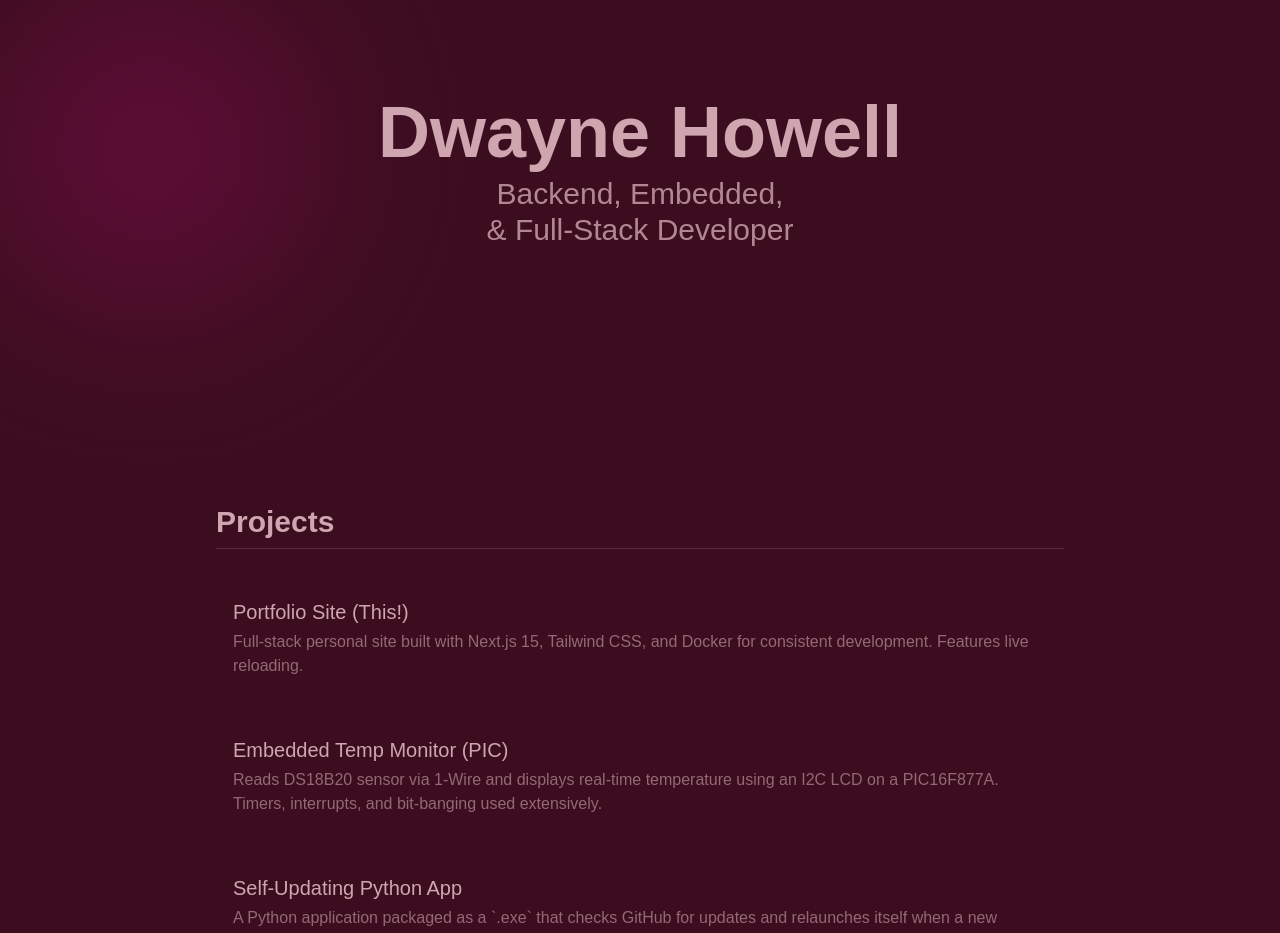
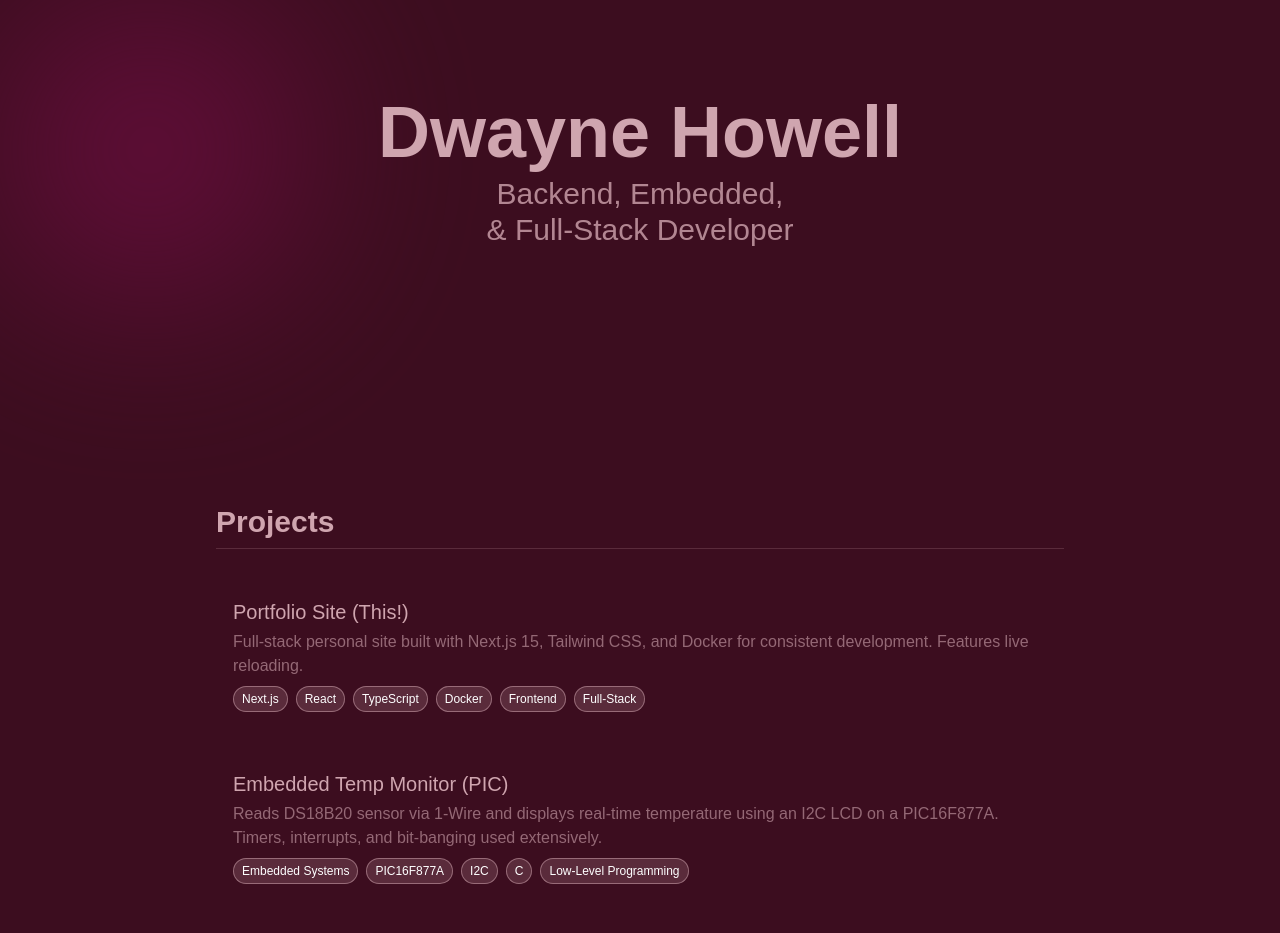
Before and after one commit to DAH300/da-portfolio-docker, a Next.js app: page / in a window 1280 px wide. Shown: the top 933 px of the page. Built offline with nearby package versions, Linux system fonts and the light colour scheme.

Commit message:
Add tags to project data and update ProjectCard component to display tags

```diff
--- a/docker-compose.yml
+++ b/docker-compose.yml
@@ -1,4 +1,3 @@
-version: '3.8'
 services:
   web:
     build:
--- a/next.config.js
+++ b/next.config.js
@@ -1,6 +1,15 @@
 /** @type {import('next').NextConfig} */
 const nextConfig = {
   reactStrictMode: true,
+  webpack: (config, { isServer }) => {
+    if (!isServer) {
+      config.watchOptions = {
+        poll: 1000,
+        aggregateTimeout: 300,
+      };
+    }
+    return config;
+  },
 };
 
 module.exports = nextConfig;
--- a/src/app/page.tsx
+++ b/src/app/page.tsx
@@ -8,10 +8,12 @@ function ProjectCard({
   href,
   title,
   description,
+  tags,
 }: {
   href: string;
   title: string;
   description: string;
+  tags?: string[];
 }) {
   return (
     <a
@@ -26,6 +28,20 @@ function ProjectCard({
       <p className="text-[#cfa5af99] mt-1 group-hover:text-[#cfa5afdd] transition-colors duration-200">
         {description}
       </p>
+      {tags && tags.length > 0 && (
+        <div className="mt-2 flex flex-wrap gap-2">
+          {tags.map((tag) => (
+            <span
+              key={tag}
+              className="text-xs bg-[#CFA5AF33] text-white px-2 py-1 rounded-full border border-[#CFA5AF88] font-medium"
+            >
+              {tag}
+            </span>
+
+          ))}
+        </div>
+      )}
+
     </a>
   );
 }
@@ -193,6 +209,7 @@ export default function Home() {
               href={project.href}
               title={project.title}
               description={project.description}
+              tags={project.tags}
             />
           ))}
 
--- a/src/data/projects.ts
+++ b/src/data/projects.ts
@@ -6,18 +6,22 @@ const projects = [
         title: "Portfolio Site (This!)",
         description:
             "Full-stack personal site built with Next.js 15, Tailwind CSS, and Docker for consistent development. Features live reloading.",
+        tags: ['Next.js', 'React', 'TypeScript', 'Docker', 'Frontend', 'Full-Stack'],
     },
     {
         href: "https://github.com/DAH300",
         title: "Embedded Temp Monitor (PIC)",
         description:
             "Reads DS18B20 sensor via 1-Wire and displays real-time temperature using an I2C LCD on a PIC16F877A. Timers, interrupts, and bit-banging used extensively.",
+        tags: ['Embedded Systems', 'PIC16F877A', 'I2C', 'C', 'Low-Level Programming'],
+
     },
     {
         href: "https://github.com/DAH300/Bills_App",
         title: "Self-Updating Python App",
         description:
             "A Python application packaged as a `.exe` that checks GitHub for updates and relaunches itself when a new version is available. Built with PyInstaller and GitHub Releases API.",
+        tags: ['Python', 'GitHub', 'Auto-Updater', 'CI/CD'],
     },
 ];
 
```
